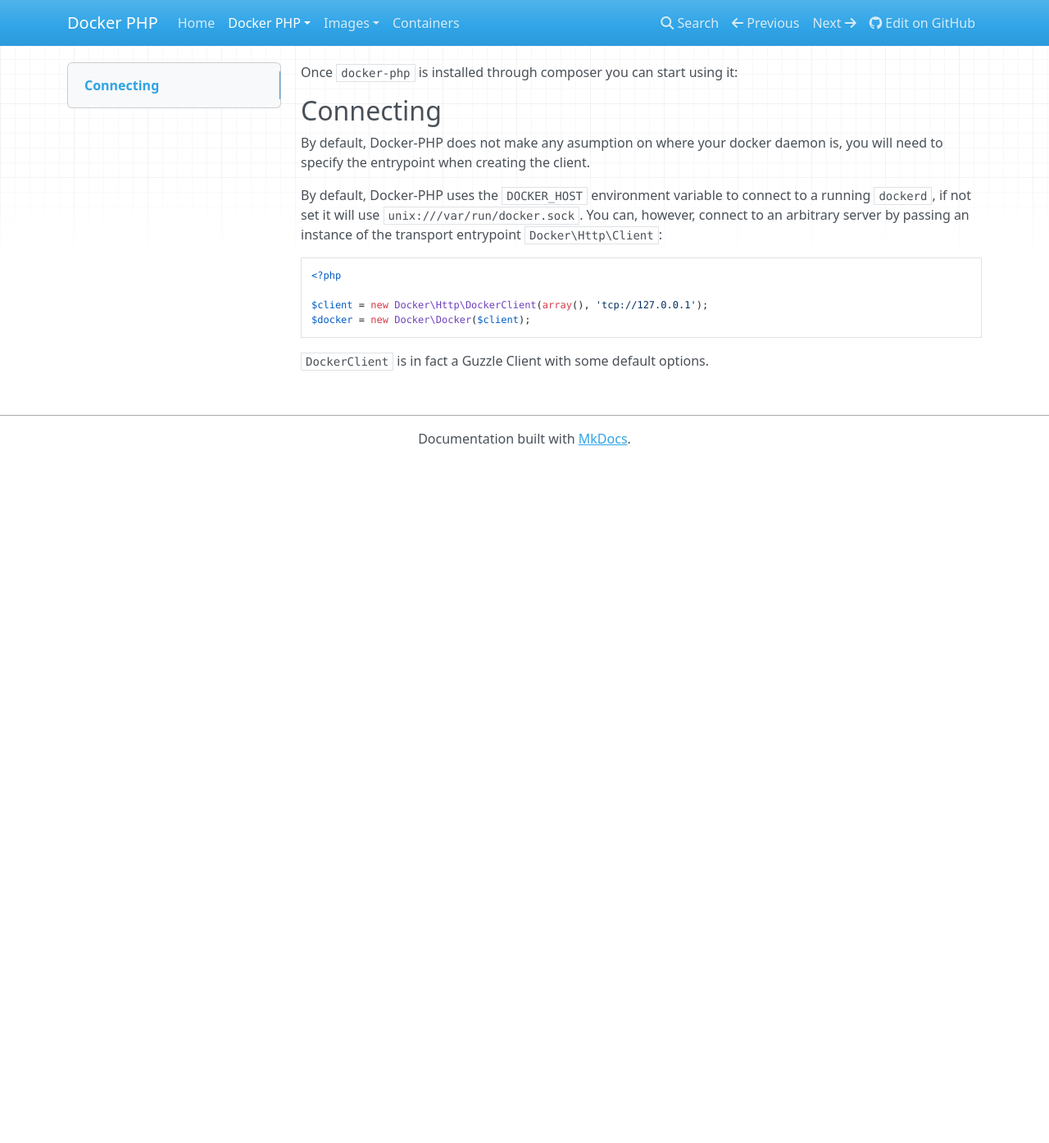
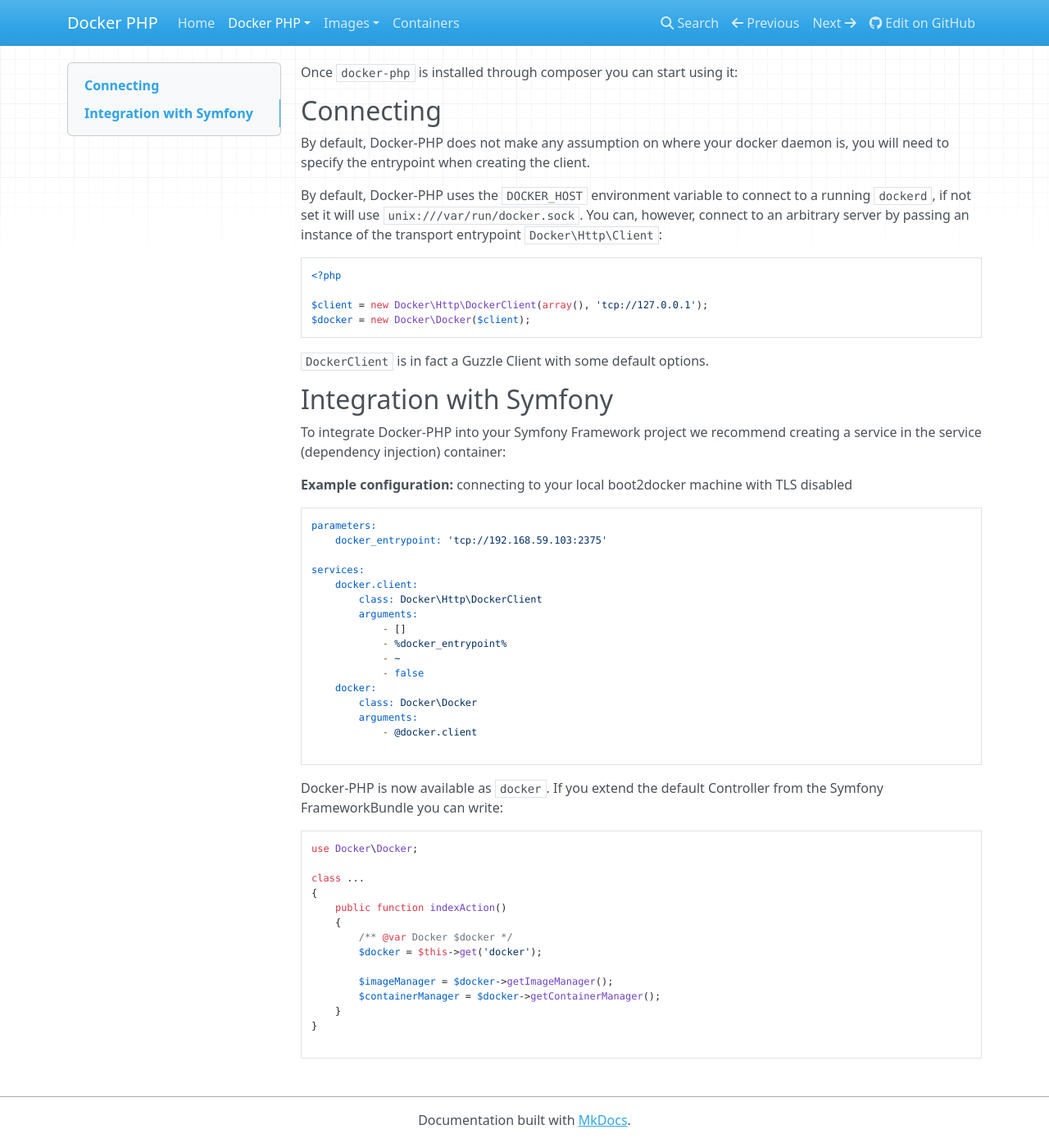
Before and after one commit to docker-php/docker-php, an MkDocs documentation site: the page built from docs/basic.md, in a window 1280 px wide and 1394 px high. Shown: the whole window at 82% size. Built offline with MkDocs 1.6.1, drawn with Linux system fonts in a browser that asks for light colours; nearby versions of some CDN libraries; old or Windows-style settings are respelled for this version of MkDocs.

Commit message:
Docs: Improve installation, add image pull, small changes

````diff
--- a/docs/basic.md
+++ b/docs/basic.md
@@ -2,7 +2,7 @@ Once `docker-php` is installed through composer you can start using it:
 
 ## Connecting
 
-By default, Docker-PHP does not make any asumption on where your docker daemon is, you will need to specify the entrypoint when creating the client.
+By default, Docker-PHP does not make any assumption on where your docker daemon is, you will need to specify the entrypoint when creating the client.
 
 By default, Docker-PHP uses the `DOCKER_HOST` environment variable to connect to a running `dockerd`, if not set it will use `unix:///var/run/docker.sock`.
 You can, however, connect to an arbitrary server by passing an instance of the transport entrypoint `Docker\Http\Client`:
@@ -15,3 +15,48 @@ $docker = new Docker\Docker($client);
 ```
 
 `DockerClient` is in fact a Guzzle Client with some default options.
+
+
+## Integration with Symfony
+
+To integrate Docker-PHP into your Symfony Framework project we recommend creating a service in the service (dependency injection) container:
+
+**Example configuration:** connecting to your local boot2docker machine with TLS disabled
+
+```yml
+parameters:
+    docker_entrypoint: 'tcp://192.168.59.103:2375'
+
+services:
+    docker.client:
+        class: Docker\Http\DockerClient
+        arguments:
+            - []
+            - %docker_entrypoint%
+            - ~
+            - false
+    docker:
+        class: Docker\Docker
+        arguments:
+            - @docker.client
+
+```
+
+Docker-PHP is now available as `docker`. If you extend the default Controller from the Symfony FrameworkBundle you can write:
+
+```php
+use Docker\Docker;
+
+class ...
+{
+    public function indexAction()
+    {
+        /** @var Docker $docker */
+        $docker = $this->get('docker');
+
+        $imageManager = $docker->getImageManager();
+        $containerManager = $docker->getContainerManager();
+    }
+}
+
+```
````
Also changed, not shown: docs/image/pull.md (+12 -0 lines), docs/index.md (+3 -3 lines), docs/installation.md (+5 -0 lines).
